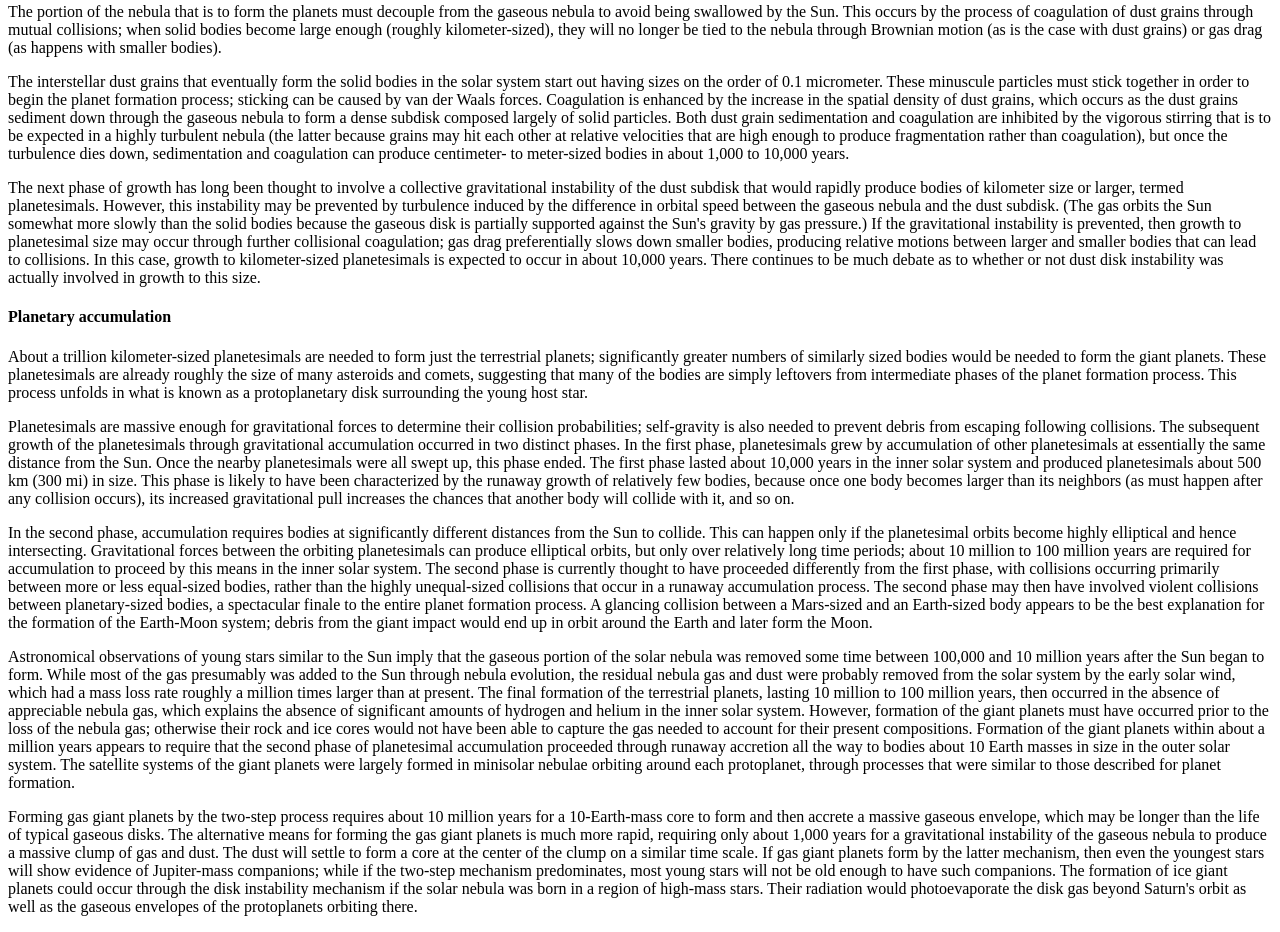
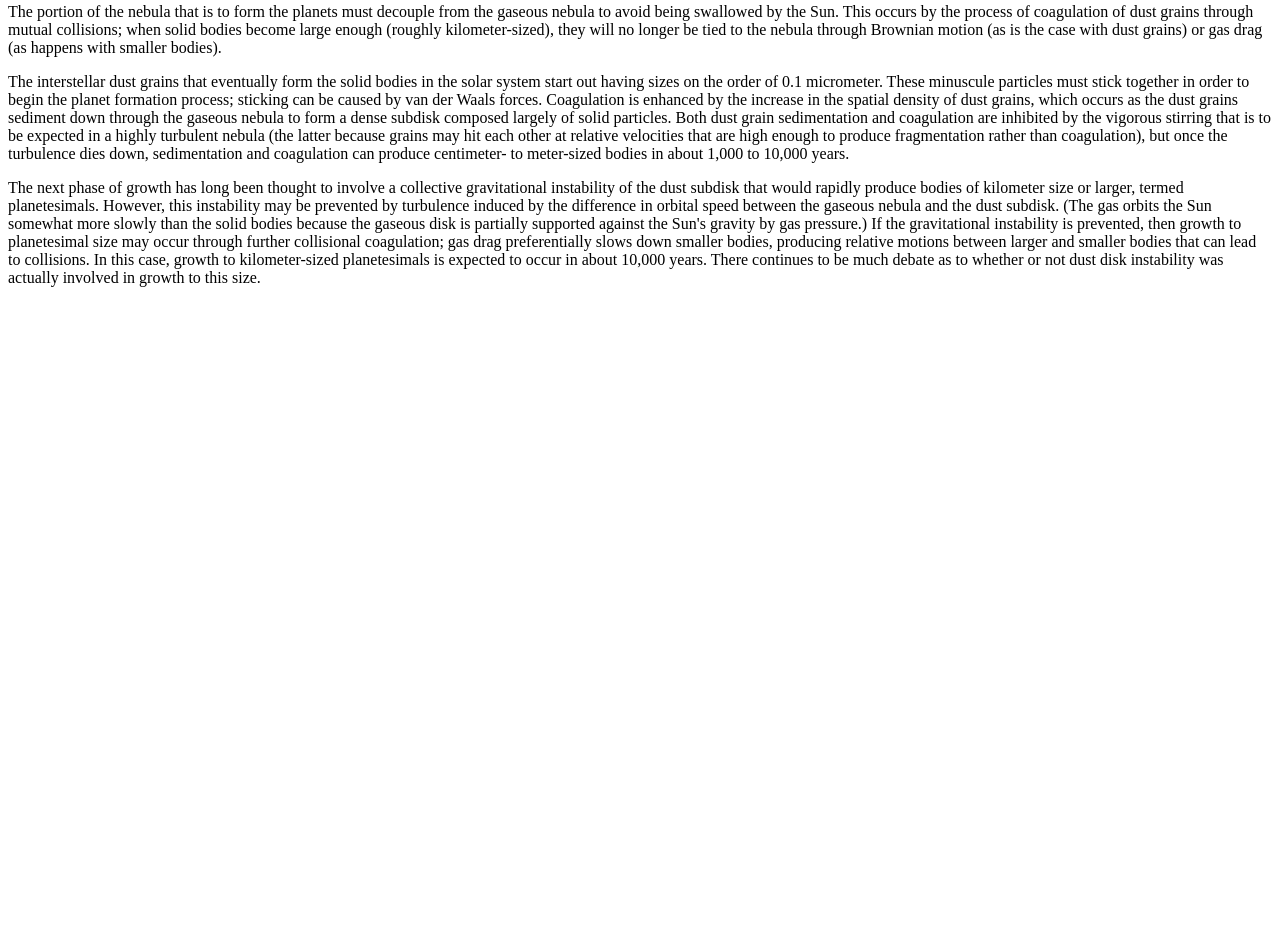
Before and after one commit to mwkthang/kite-ad, a plain HTML site: page index.html in a window 1280 px wide. Shown: the part 2965-3897 px from the top of the page. After the commit the page ends 3268 px from the top, so only its background shows below. Drawn offline with Linux system fonts and the light colour scheme.

Commit message:
Update index.html

```diff
--- a/index.html
+++ b/index.html
@@ -205,45 +205,6 @@
             debate as to whether or not dust disk instability was actually involved in growth to this size.
           </p>
         </div>
-        <div class="as-text-section-level-2" id="633800s014">
-          <h4 class="as-text-section-level-2-title">Planetary accumulation</h4>
-          <p class="section-text">
-            About a trillion kilometer-sized planetesimals are needed to form just the terrestrial planets; significantly greater numbers of similarly sized bodies would be needed to form the giant planets. These planetesimals are already
-            roughly the size of many asteroids and comets, suggesting that many of the bodies are simply leftovers from intermediate phases of the planet formation process. This process unfolds in what is known as a protoplanetary disk
-            surrounding the young host star.
-          </p>
-
-          <p class="section-text">
-            Planetesimals are massive enough for gravitational forces to determine their collision probabilities; self-gravity is also needed to prevent debris from escaping following collisions. The subsequent growth of the planetesimals
-            through gravitational accumulation occurred in two distinct phases. In the first phase, planetesimals grew by
-            accumulation of other planetesimals at essentially the same distance from the Sun. Once the nearby planetesimals were all swept up, this phase ended. The first phase lasted about 10,000 years in the inner solar system and
-            produced planetesimals about 500 km (300 mi) in size. This phase is likely to have been characterized by the runaway growth of relatively few bodies, because once one body becomes larger than its neighbors (as must happen after
-            any collision occurs), its increased gravitational pull increases the chances that another body will collide with it, and so on.
-          </p>
-          <p class="section-text">
-            In the second phase, accumulation requires bodies at significantly different distances from the Sun to collide. This can happen only if the planetesimal orbits become highly elliptical and hence intersecting. Gravitational
-            forces between the orbiting planetesimals can produce elliptical orbits, but only over relatively long time periods; about 10 million to 100 million years are required for accumulation to proceed by this means in the inner solar
-            system. The second phase is currently thought to have proceeded differently from the first phase, with collisions occurring primarily between more or less equal-sized bodies, rather than the highly unequal-sized collisions that
-            occur in a runaway accumulation process. The second phase may then have involved violent collisions between planetary-sized bodies, a spectacular finale to the entire planet formation process. A glancing collision between a
-            Mars-sized and an Earth-sized body appears to be the best explanation for the formation of the Earth-Moon system; debris from the giant impact would end up in orbit around the Earth and later form the Moon.
-          </p>
-          <p class="section-text">
-            Astronomical observations of young stars similar to the Sun imply that the gaseous portion of the solar nebula was removed some time between 100,000 and 10 million years after the Sun began to form. While most of the gas
-            presumably was added to the Sun through nebula evolution, the residual nebula gas and dust were probably removed from the solar system by the early solar wind, which had a mass loss rate roughly a million times larger than at
-            present. The final formation of the terrestrial planets, lasting 10 million to 100 million years, then occurred in the
-            absence of appreciable nebula gas, which explains the absence of significant amounts of hydrogen and helium in the inner solar system. However, formation of the giant planets must have occurred prior to the loss of the nebula
-            gas; otherwise their rock and ice cores would not have been able to capture the gas needed to account for their present compositions. Formation of the giant planets within about a million years appears to require that the second
-            phase of planetesimal accumulation proceeded through runaway accretion all the way to bodies about 10 Earth masses in size in the outer solar system. The satellite systems of the giant planets were largely formed in minisolar
-            nebulae orbiting around each protoplanet, through processes that were similar to those described for planet formation.
-          </p>
-          <p class="section-text">
-            Forming gas giant planets by the two-step process requires about 10 million years for a 10-Earth-mass core to form and then accrete a massive gaseous envelope, which may be longer than the life of typical gaseous disks. The
-            alternative means for forming the gas giant planets is much more rapid, requiring only about 1,000 years for a gravitational instability of the gaseous nebula to produce a massive clump of gas and dust. The dust will settle to
-            form a core at the center of the clump on a similar time scale. If gas giant planets form by the latter mechanism, then even the youngest stars will show evidence of Jupiter-mass companions; while if the two-step mechanism
-            predominates, most young stars will not be old enough to have such companions. The formation of ice giant planets could occur through the disk instability mechanism if the solar nebula was born in a region of high-mass stars.
-            Their radiation would photoevaporate the disk gas beyond Saturn's orbit as well as the gaseous envelopes of the protoplanets orbiting there.
-          </p>
-        </div>
 
       </div>
     </div>
```
